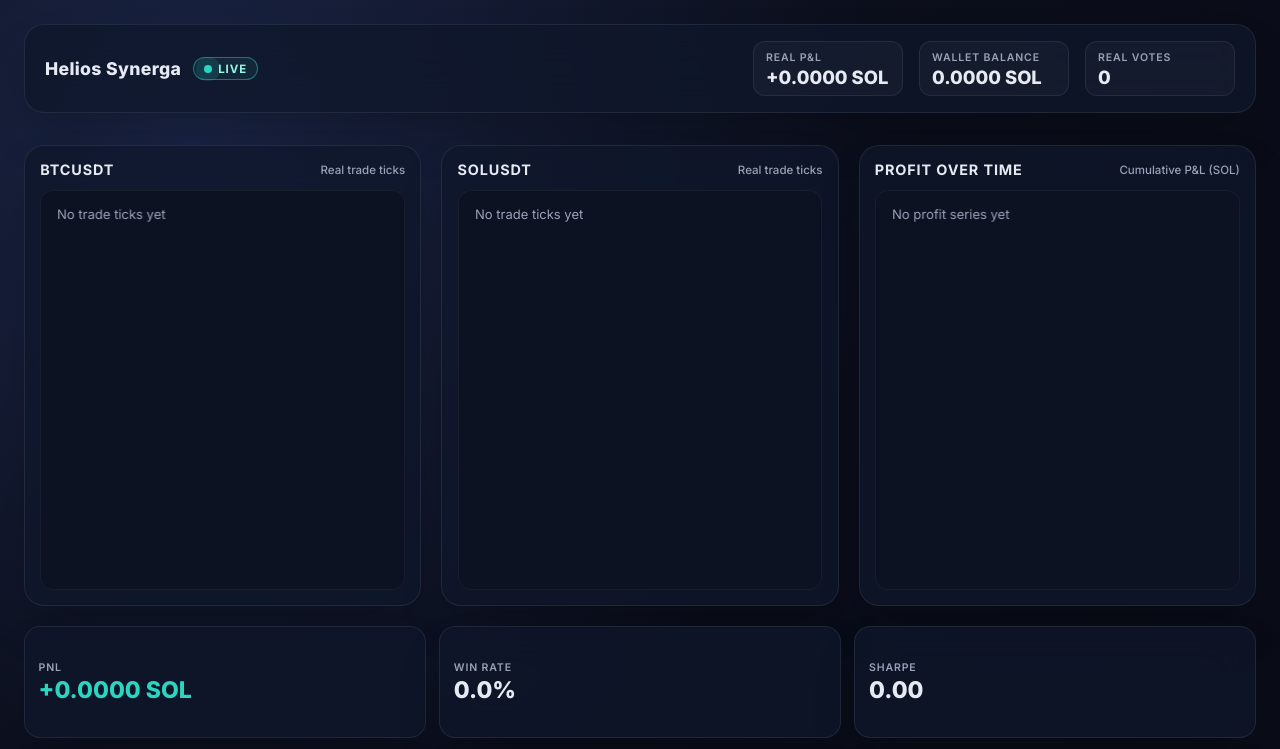
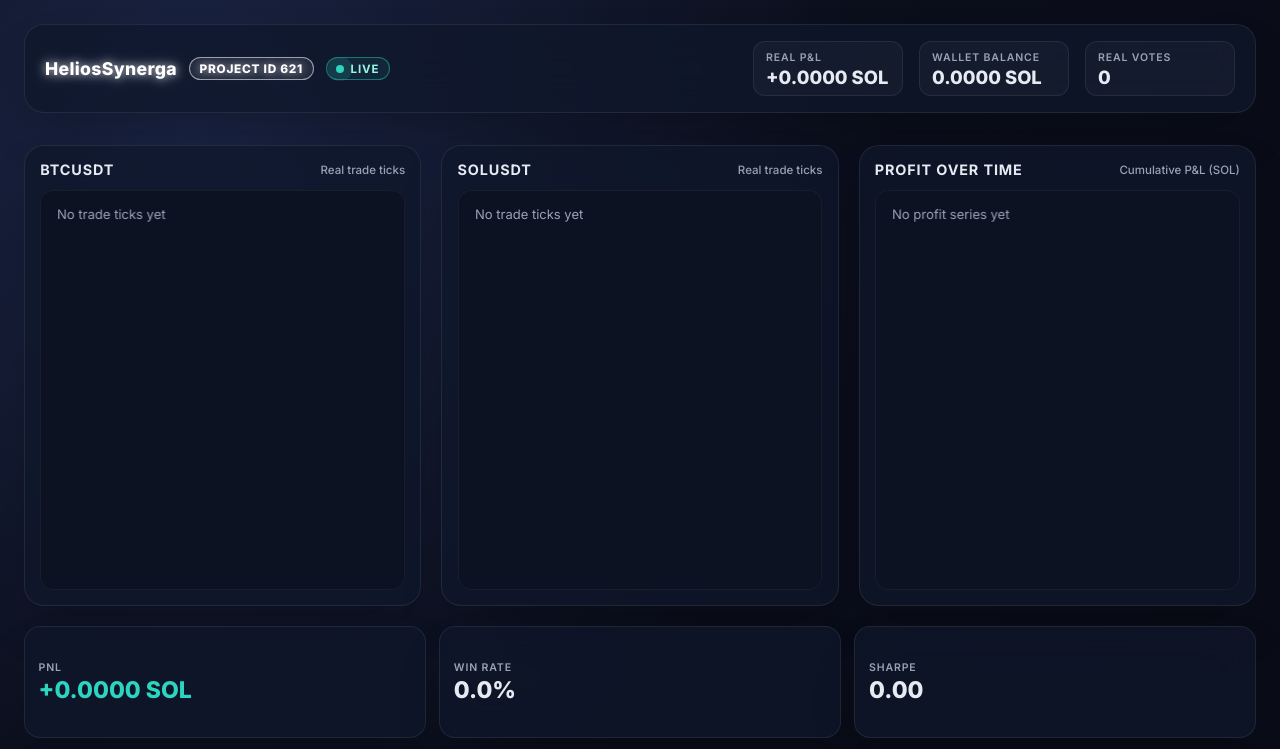
Before and after one commit to Quantum-Synergi/HeliosSynerga, a website: page heliossynerga/dashboard/index.html in a window 1280 px wide. Shown: the top 749 px of the page. Drawn offline with Linux system fonts and the light colour scheme; no server answers.

Commit message:
Highlight HeliosSynerga and Project ID in dashboard header

```diff
--- a/heliossynerga/dashboard/index.html
+++ b/heliossynerga/dashboard/index.html
@@ -68,6 +68,27 @@
       font-weight: 800;
       letter-spacing: 0.02em;
       font-size: 1.1rem;
+    }
+
+    .brand-highlight {
+      color: #ffffff;
+      text-shadow: 0 0 10px rgba(255, 255, 255, 0.8), 0 0 20px rgba(255, 255, 255, 0.35);
+      font-weight: 800;
+    }
+
+    .project-id-pill {
+      display: inline-flex;
+      align-items: center;
+      border-radius: 999px;
+      padding: 0.2rem 0.6rem;
+      border: 1px solid rgba(255, 255, 255, 0.55);
+      color: #ffffff;
+      background: rgba(255, 255, 255, 0.08);
+      text-shadow: 0 0 8px rgba(255, 255, 255, 0.75);
+      font-size: 0.74rem;
+      font-weight: 800;
+      letter-spacing: 0.06em;
+      text-transform: uppercase;
     }
 
     .live-pill {
@@ -393,7 +414,8 @@
   <main class="dashboard">
     <header class="header glass-panel">
       <div class="header-brand">
-        <span>Helios Synerga</span>
+        <span class="brand-highlight">HeliosSynerga</span>
+        <span class="project-id-pill">Project ID 621</span>
         <span class="live-pill"><span class="live-dot"></span>LIVE</span>
       </div>
       <div class="header-stats">
```
